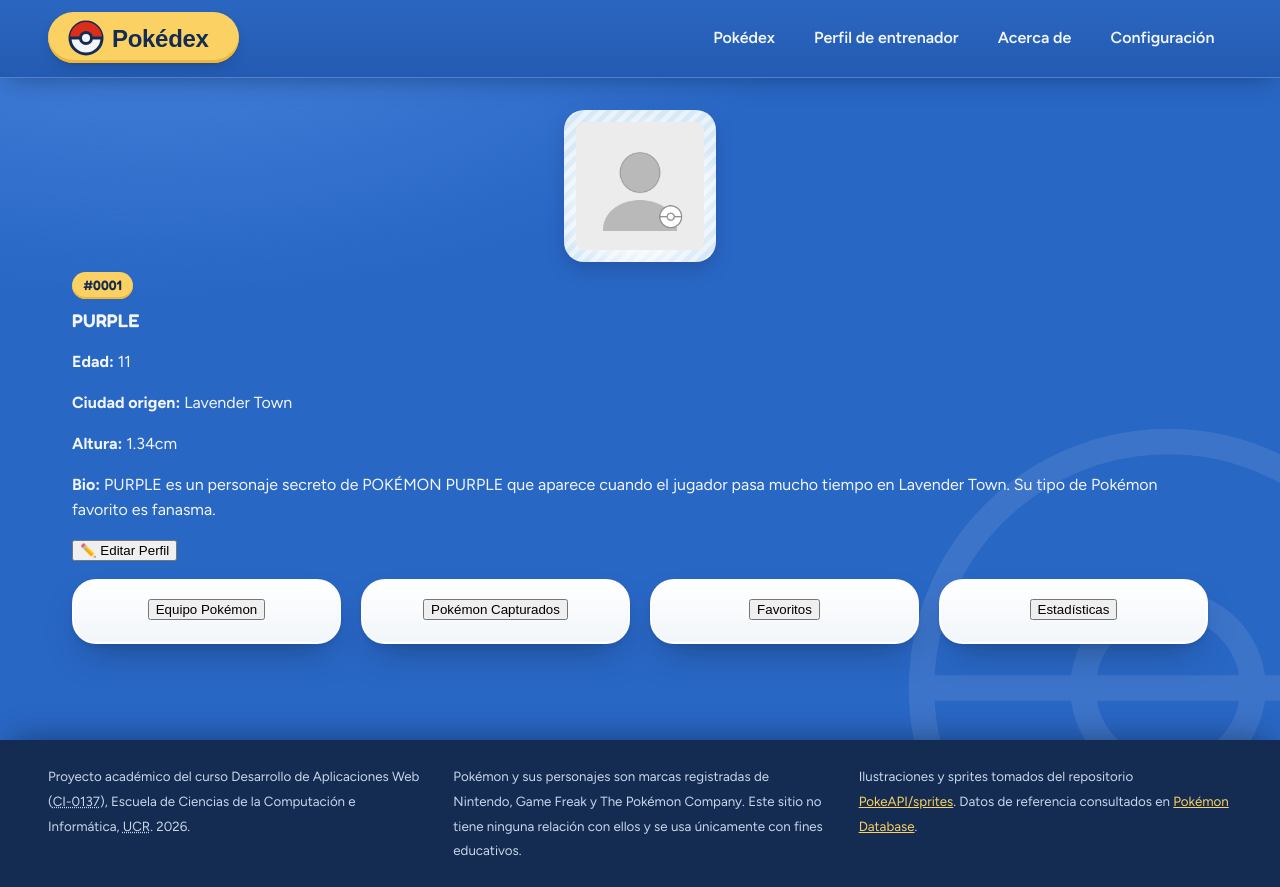
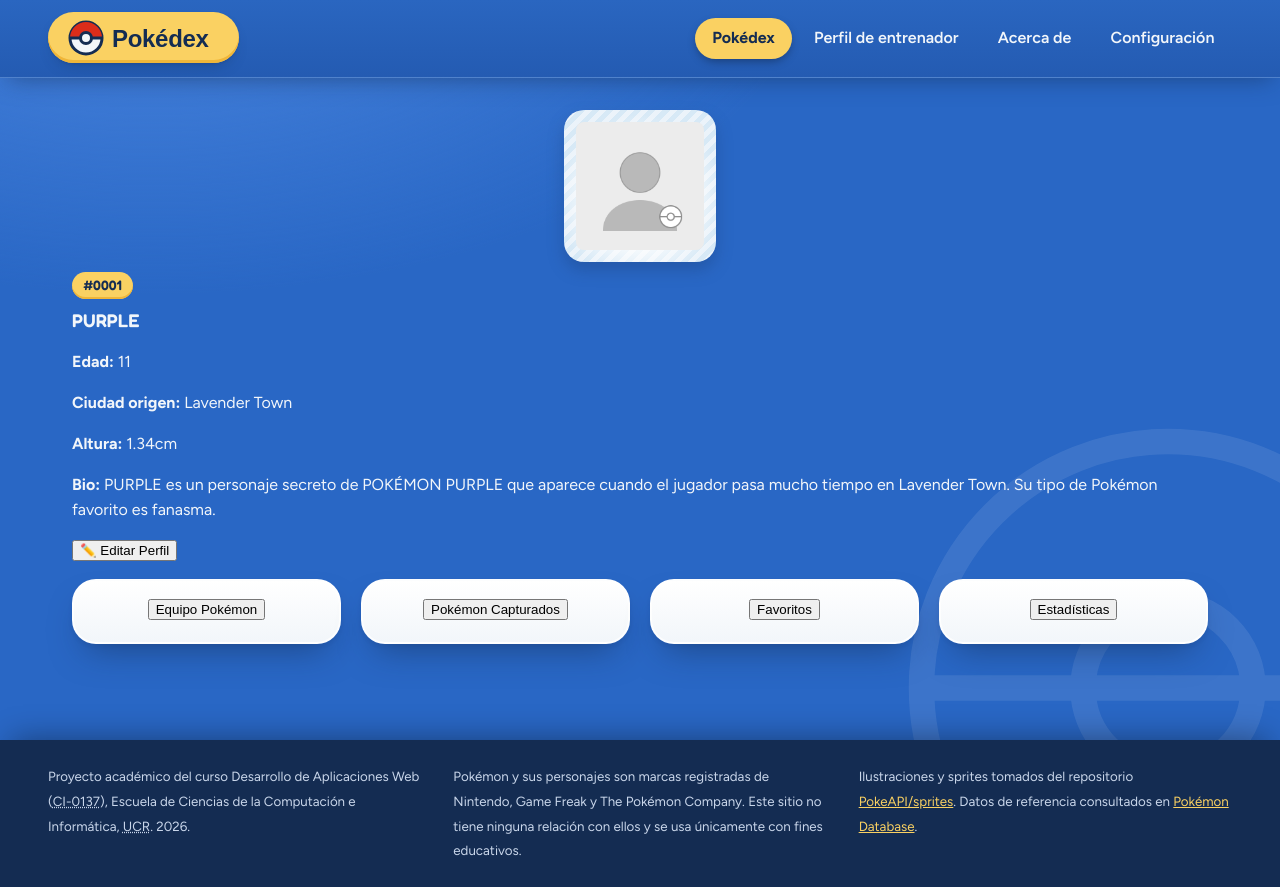
Before and after one commit to DiegoCamMar/PokeDex-C11056-C11208-C33377-C4D598-, a website: page perfil-entrenador.html in a window 1280 px wide. Drawn offline with Linux system fonts and the light colour scheme.

Commit message:
Agregado header estandarizado a perfil-entrenador

```diff
--- a/perfil-entrenador.html
+++ b/perfil-entrenador.html
@@ -31,9 +31,17 @@
       </a>
     </p>
 
+    <!--
+      Menú principal del sitio. Se usa <nav> porque es un bloque de navegación,
+      y adentro una lista <ul> (no ordenada) porque el orden de estos enlaces
+      no importa para el significado, solo para el diseño.
+      Cada enlace <a> lleva a otra página (cambia la URL); no confundir con
+      un <button>, que sirve para ejecutar una acción en la misma página
+      (como enviar un formulario), no para navegar.
+    -->
     <nav>
       <ul>
-        <li><a href="./" accesskey="p">Pokédex</a></li>
+        <li><a href="./" accesskey="p" aria-current="page">Pokédex</a></li>
         <li><a href="perfil-entrenador.html">Perfil de entrenador</a></li>
         <li><a href="acerca-de.html">Acerca de</a></li>
         <li><a href="configuracion.html">Configuración</a></li>
```
